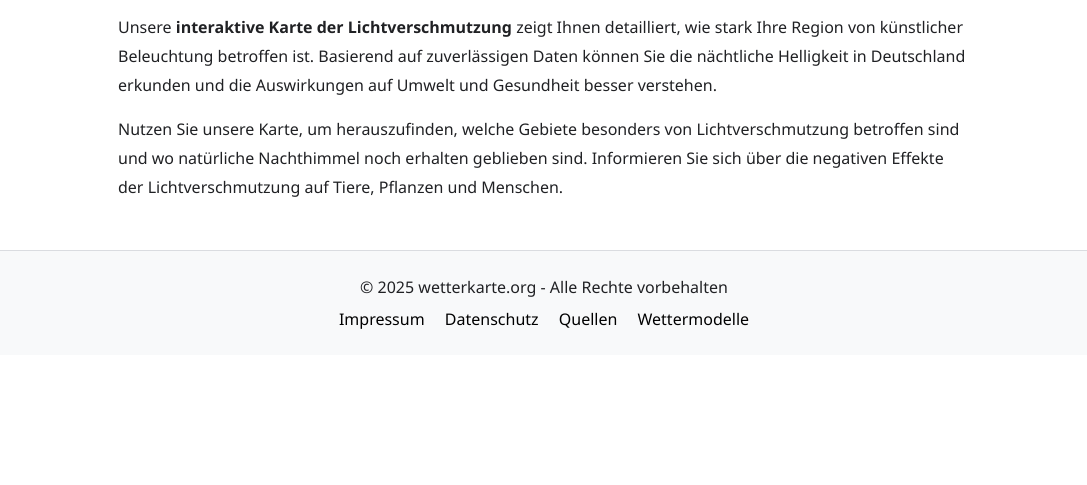
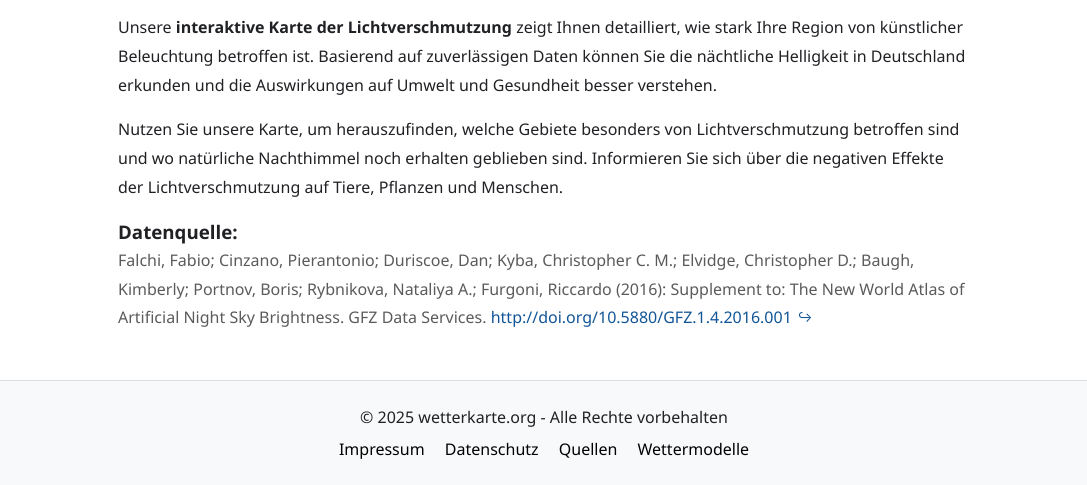
Before and after one commit to philipredstone/wetterkarte, an Astro site: page /lichtverschmutzung in a window 1280 px wide. Shown: the part 859-1344 px from the top of the page, without its empty margins (96-1183 px from the left). Before the commit the page ends 1214 px from the top, so only its background shows below. Built offline with nearby package versions, Linux system fonts and the light colour scheme; Astro itself is replaced by a stand-in of ours; no server answers.

Commit message:
add citation for lightpollution

```diff
--- a/src/pages/lichtverschmutzung.astro
+++ b/src/pages/lichtverschmutzung.astro
@@ -32,6 +32,12 @@ const description =
 					Nutzen Sie unsere Karte, um herauszufinden, welche Gebiete besonders von Lichtverschmutzung betroffen sind und wo natürliche Nachthimmel noch erhalten geblieben sind. Informieren Sie sich über die negativen Effekte der Lichtverschmutzung auf Tiere, Pflanzen und Menschen.
 				</p>
 			</article>
+			<article>
+				<h3>Datenquelle:</h3>
+				<p class="credits">
+					Falchi, Fabio; Cinzano, Pierantonio; Duriscoe, Dan; Kyba, Christopher C. M.; Elvidge, Christopher D.; Baugh, Kimberly; Portnov, Boris; Rybnikova, Nataliya A.; Furgoni, Riccardo (2016): Supplement to: The New World Atlas of Artificial Night Sky Brightness. GFZ Data Services. <a href="http://doi.org/10.5880/GFZ.1.4.2016.001" target="_blank">http://doi.org/10.5880/GFZ.1.4.2016.001</a>
+				</p>
+			</article>
 		</section>
 
 	</main>
@@ -60,4 +66,8 @@ const description =
 	.content-section li {
 		margin-left: 2rem;
 	}
+
+	.credits {
+		color: #5b5b5b;
+	}
 </style>
--- a/src/pages/sources.astro
+++ b/src/pages/sources.astro
@@ -110,6 +110,11 @@ const description =
                             >Leaflet</a>
                     </li>
                 </ul>
+
+                <h2>Lichtverschmutzung</h2>
+				<p class="credits">
+					Falchi, Fabio; Cinzano, Pierantonio; Duriscoe, Dan; Kyba, Christopher C. M.; Elvidge, Christopher D.; Baugh, Kimberly; Portnov, Boris; Rybnikova, Nataliya A.; Furgoni, Riccardo (2016): Supplement to: The New World Atlas of Artificial Night Sky Brightness. GFZ Data Services. <a href="http://doi.org/10.5880/GFZ.1.4.2016.001" target="_blank">http://doi.org/10.5880/GFZ.1.4.2016.001</a>
+				</p>
             </article>
         </section>
     </main>
@@ -122,7 +127,6 @@ const description =
         padding: 2rem 1.5rem;
         max-width: 900px;
         margin: 0 auto;
-        height: 85vh;
     }
 
     .content-section h1 {
```
